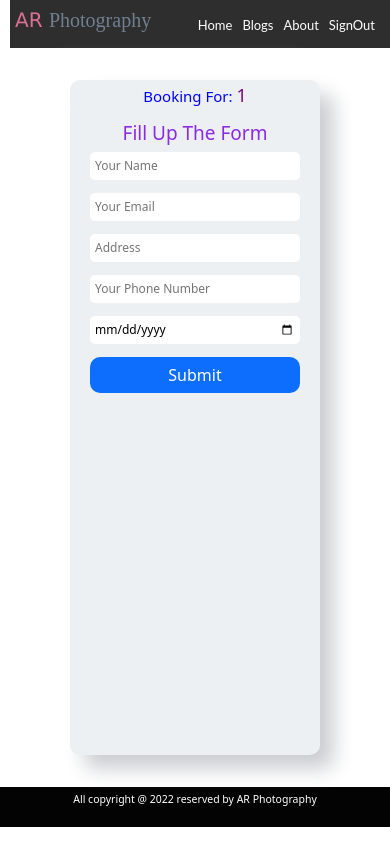
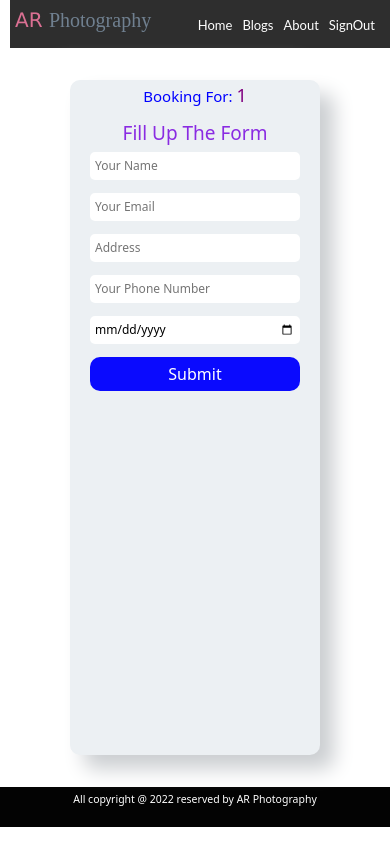
Before and after one commit to Eshitayasmin/ar-photography, a React (Create React App) app: page /checkout/1 in a window 390 px wide. Built offline with nearby package versions, Linux system fonts and the light colour scheme; no server answers; sample sign-in values are in the browser's storage.

Commit message:
readme file update

```diff
--- a/src/Components/CheckOut/CheckOut.js
+++ b/src/Components/CheckOut/CheckOut.js
@@ -10,13 +10,9 @@ const CheckOut = () => {
     const navigate = useNavigate();
 
 
-
-    const navigateWelcomePage = () => {
-        toast('Thanks for your booking')
-
-    }
     const handleSubmit = (event) => {
         event.preventDefault();
+        navigate('/welcome');
 
     }
     return (
@@ -29,7 +25,7 @@ const CheckOut = () => {
                 <input class="input" type="text" name='address' placeholder='Address' required />
                 <input class="input" type="number" name="phone" id="" placeholder='Your Phone Number' required />
                 <input class="input" type="date" name="Date" id="" placeholder='date' required />
-                <Button type='submit' id="button" className="submit-btn" onClick={navigateWelcomePage} >Submit</Button>
+                <button type='submit' className="submit-btn" >Submit</button>
             </form>
             <ToastContainer></ToastContainer>
         </div>
--- a/src/Components/NotFound/Notfound.css
+++ b/src/Components/NotFound/Notfound.css
@@ -2,7 +2,7 @@
 @media only screen and (max-width: 600px) {
     .error-image{
         width: 250px;
-        height: 50vh;
+        height: 60vh;
         margin: 0 auto;
     }
   }
```
Also changed, not shown: 1 other file (tests, documents, lock files or other folders).
